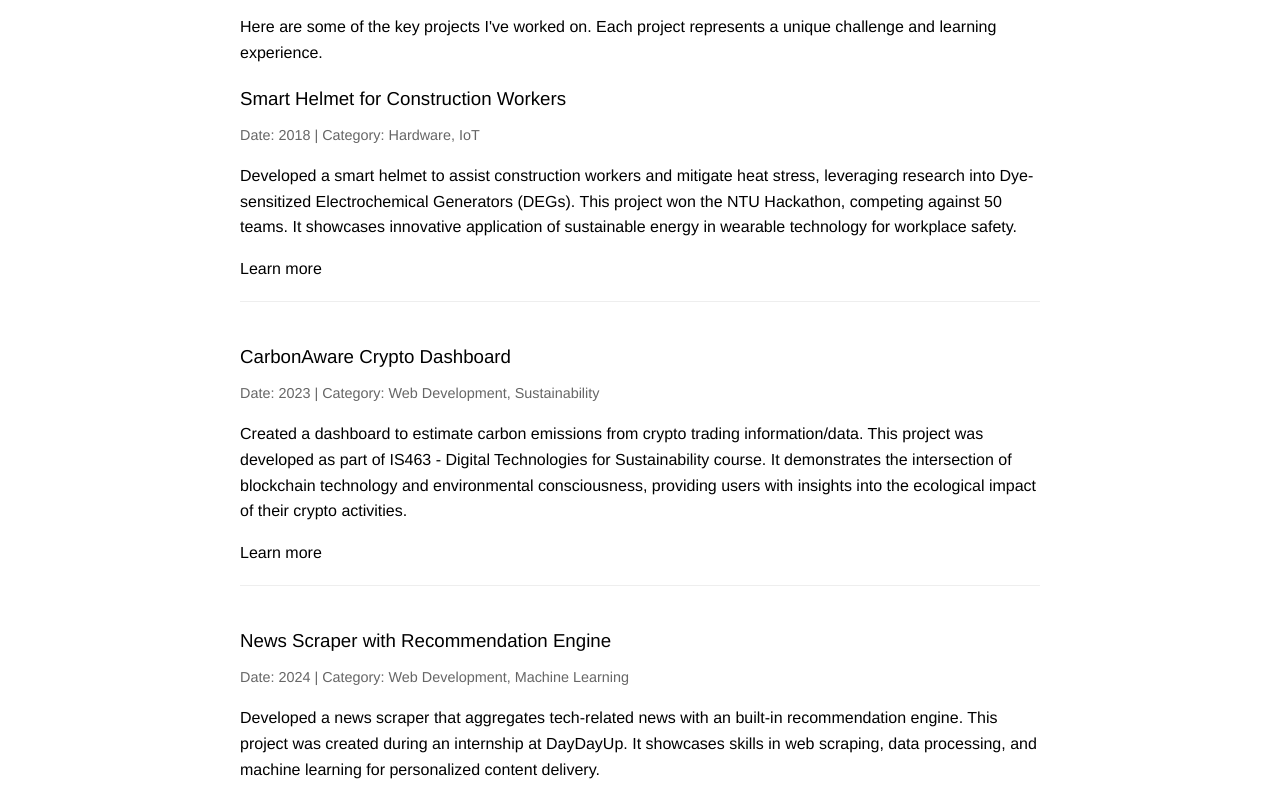
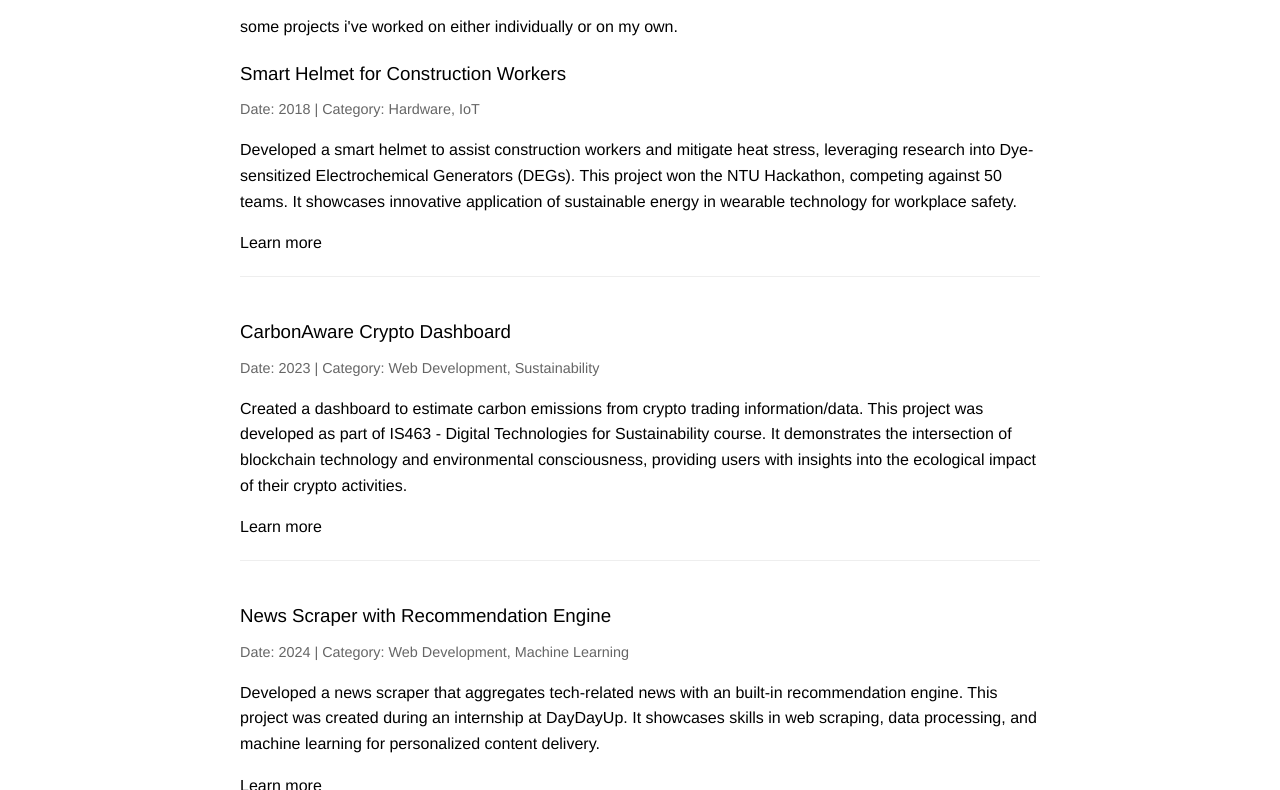
Before and after one commit to wooziecodes/wooziecodes.github.io, a plain HTML site: page projects.html in a window 1280 px wide. Shown: the part 310-1100 px from the top of the page. Drawn offline with Linux system fonts and the light colour scheme.

Commit message:
Update projects.html

```diff
--- a/projects.html
+++ b/projects.html
@@ -90,7 +90,7 @@
 
     <main class="container mx-auto px-6 py-8">
         <h1 class="text-3xl font-bold mb-4">My Projects</h1>
-        <p class="mb-8">Here are some of the key projects I've worked on. Each project represents a unique challenge and learning experience.</p>
+        <p class="mb-8">some projects i've worked on either individually or on my own.</p>
 
         <div class="space-y-8">
             <div class="project bg-white p-6 rounded-lg shadow-md">
```
